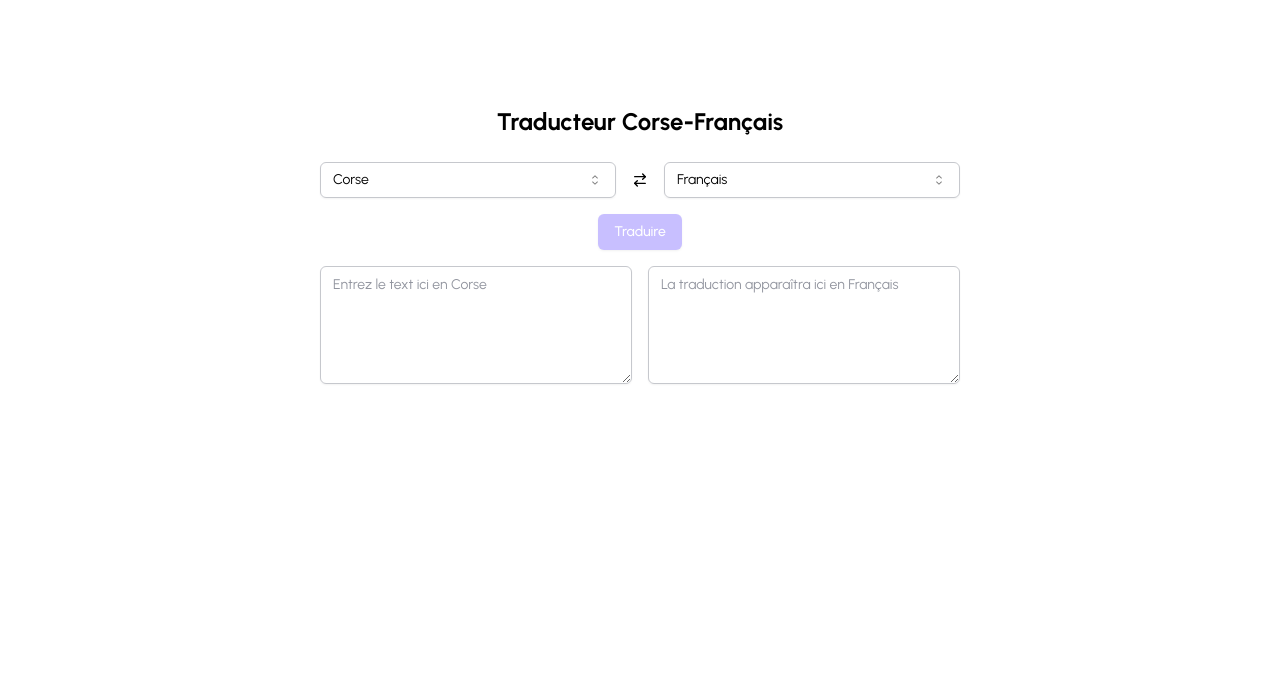
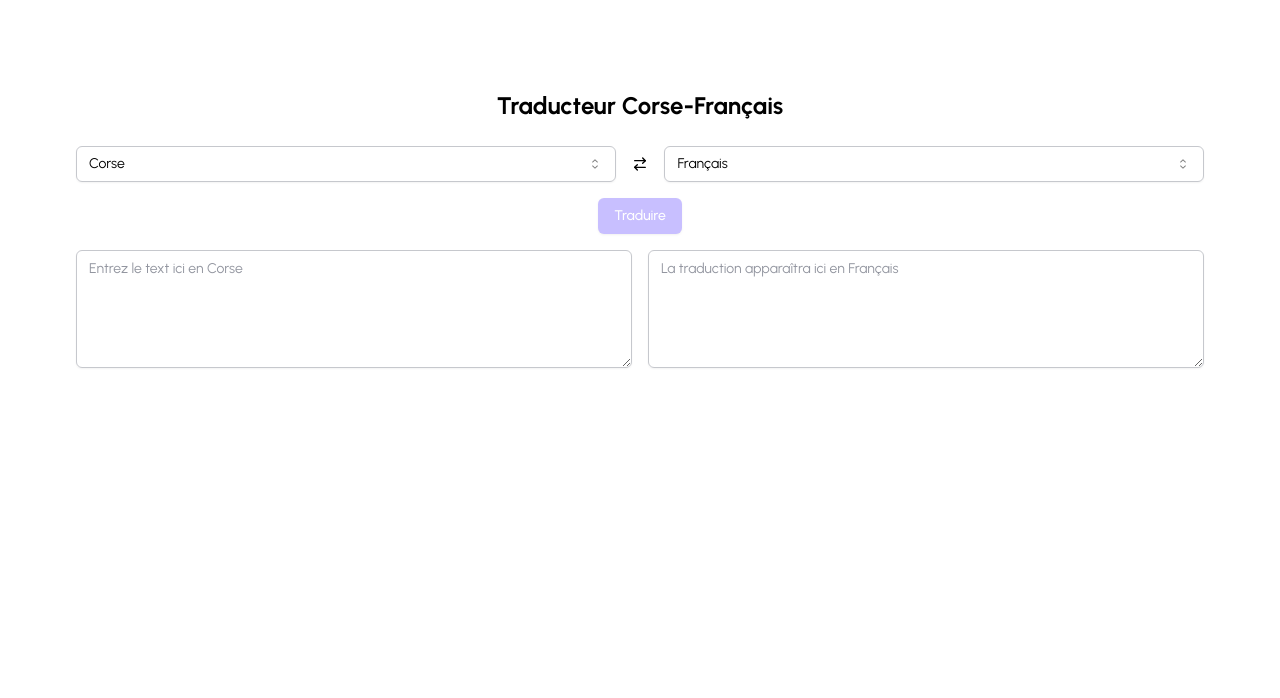
Before and after one commit to parolla-team/parolla.chat, an Astro site: page /traducteur in a window 1280 px wide. Shown: the part 102-800 px from the top of the page. Built offline with nearby package versions, Linux system fonts and the light colour scheme; Astro itself is replaced by a stand-in of ours.

Commit message:
Patch margins traducteur

```diff
--- a/src/components/translation-tool.tsx
+++ b/src/components/translation-tool.tsx
@@ -60,7 +60,7 @@ export function TranslationToolComponent() {
   }
 
   return (
-    <div className="max-w-2xl mx-auto p-4 space-y-4">
+    <div className="space-y-4">
       <h1 className="text-2xl font-bold text-center mb-6">Traducteur Corse-Français</h1>
 
       <div className="flex items-center space-x-4 bg-white">
```
